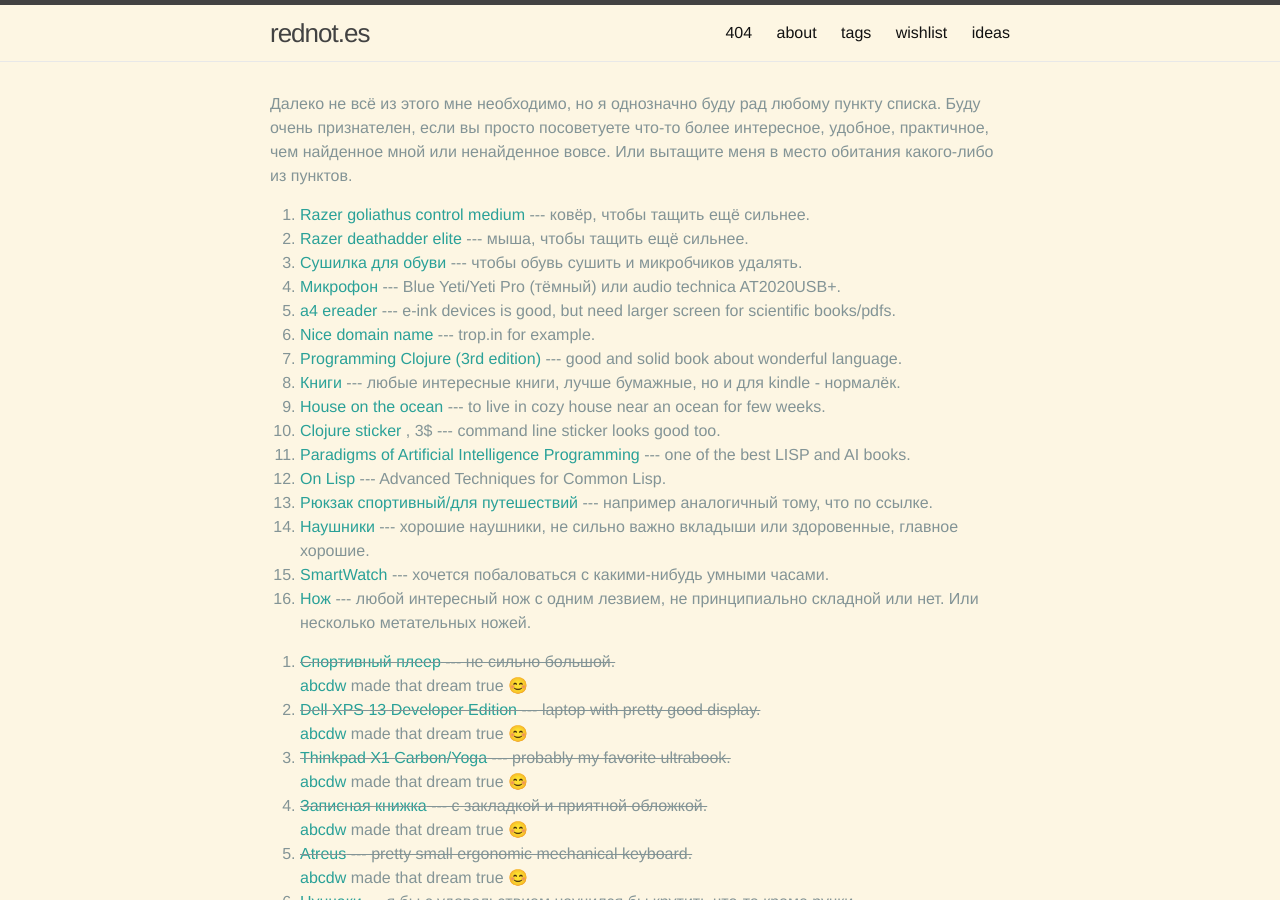
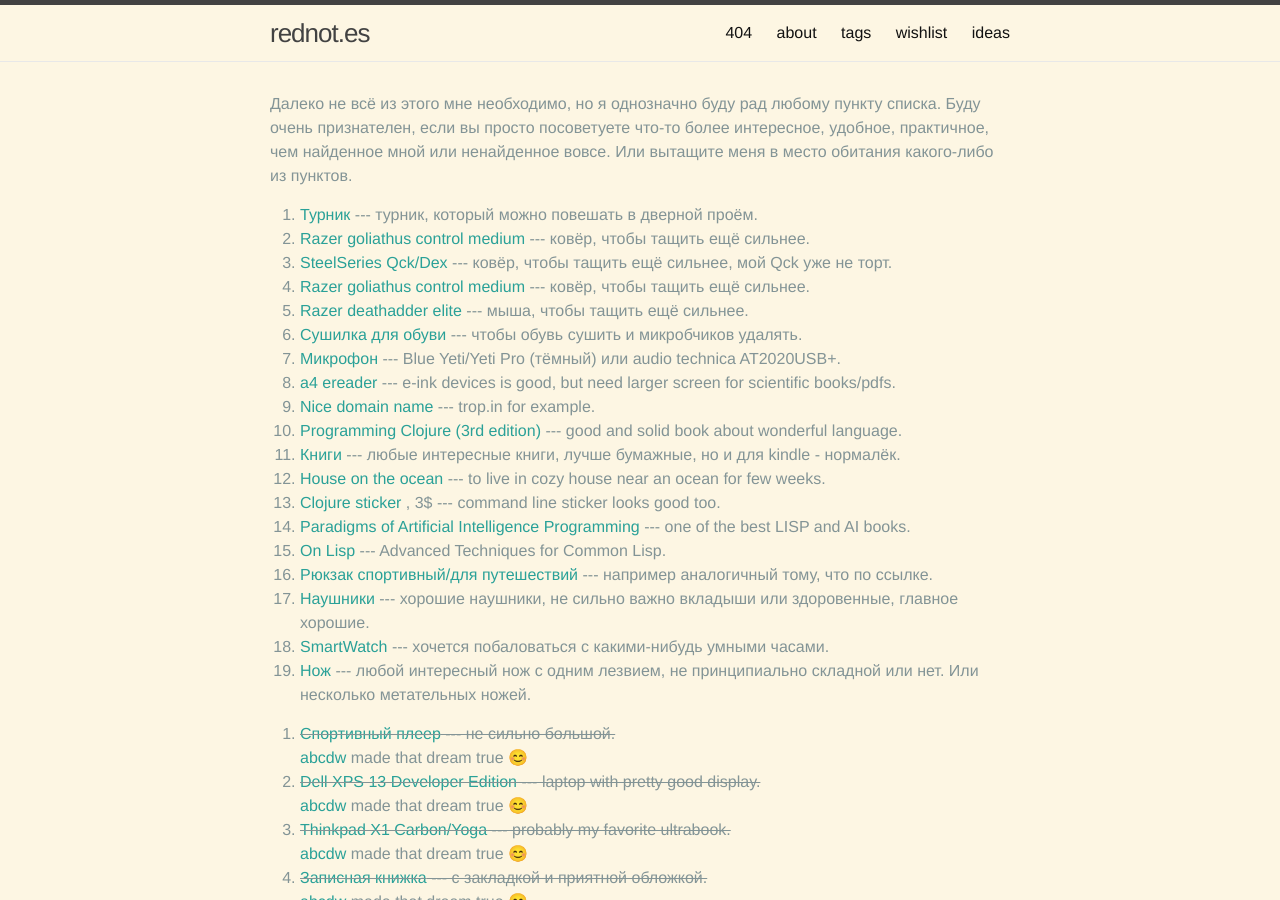
Before and after one commit to rednotes/rednotes.github.io, a Jekyll site: the page built from pages/wishlist.html, in a window 1280 px wide and 900 px high. Built offline with Jekyll 4.4.1, drawn with Linux system fonts in a browser that asks for light colours; nearby versions of some CDN libraries; emoji names are drawn with the system emoji font; comment, search, counter and statistics services are not loaded.

Commit message:
Update wishlist

```diff
--- a/_data/wishlist.yml
+++ b/_data/wishlist.yml
@@ -1,3 +1,14 @@
+- name: Турник
+  description: турник, который можно повешать в дверной проём
+
+- name: Razer goliathus control medium
+  description: ковёр, чтобы тащить ещё сильнее
+  url: https://www.razerzone.com/gaming-mouse-mats/razer-goliathus-control
+
+- name: SteelSeries Qck/Dex
+  description: ковёр, чтобы тащить ещё сильнее, мой Qck уже не торт
+  url: https://market.yandex.ru/product/1729321407?show-uid=124178385516498075116001&nid=55295&glfilter=7893318%3A1611750&context=search
+
 - name: Razer goliathus control medium
   description: ковёр, чтобы тащить ещё сильнее
   url: https://www.razerzone.com/gaming-mouse-mats/razer-goliathus-control
```
